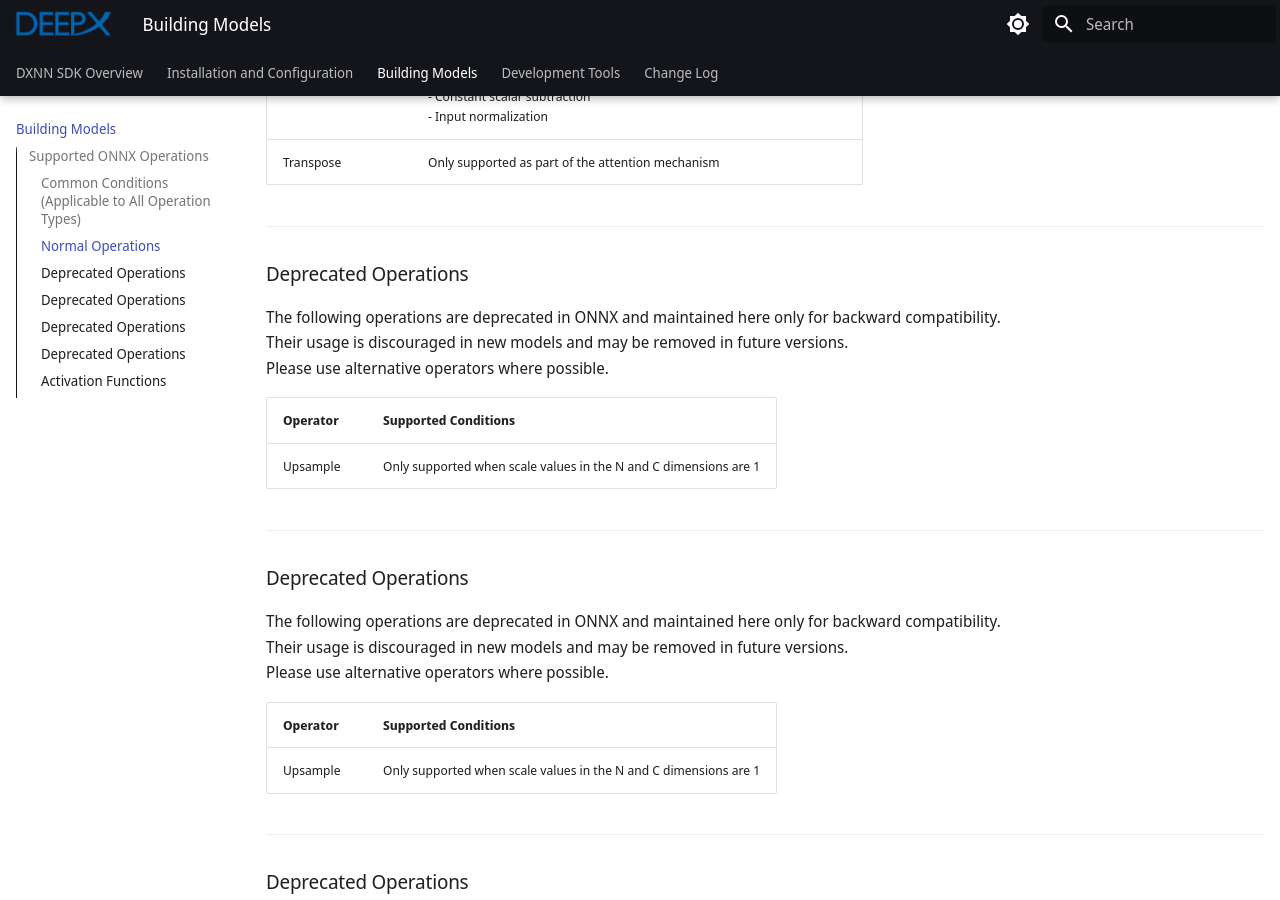
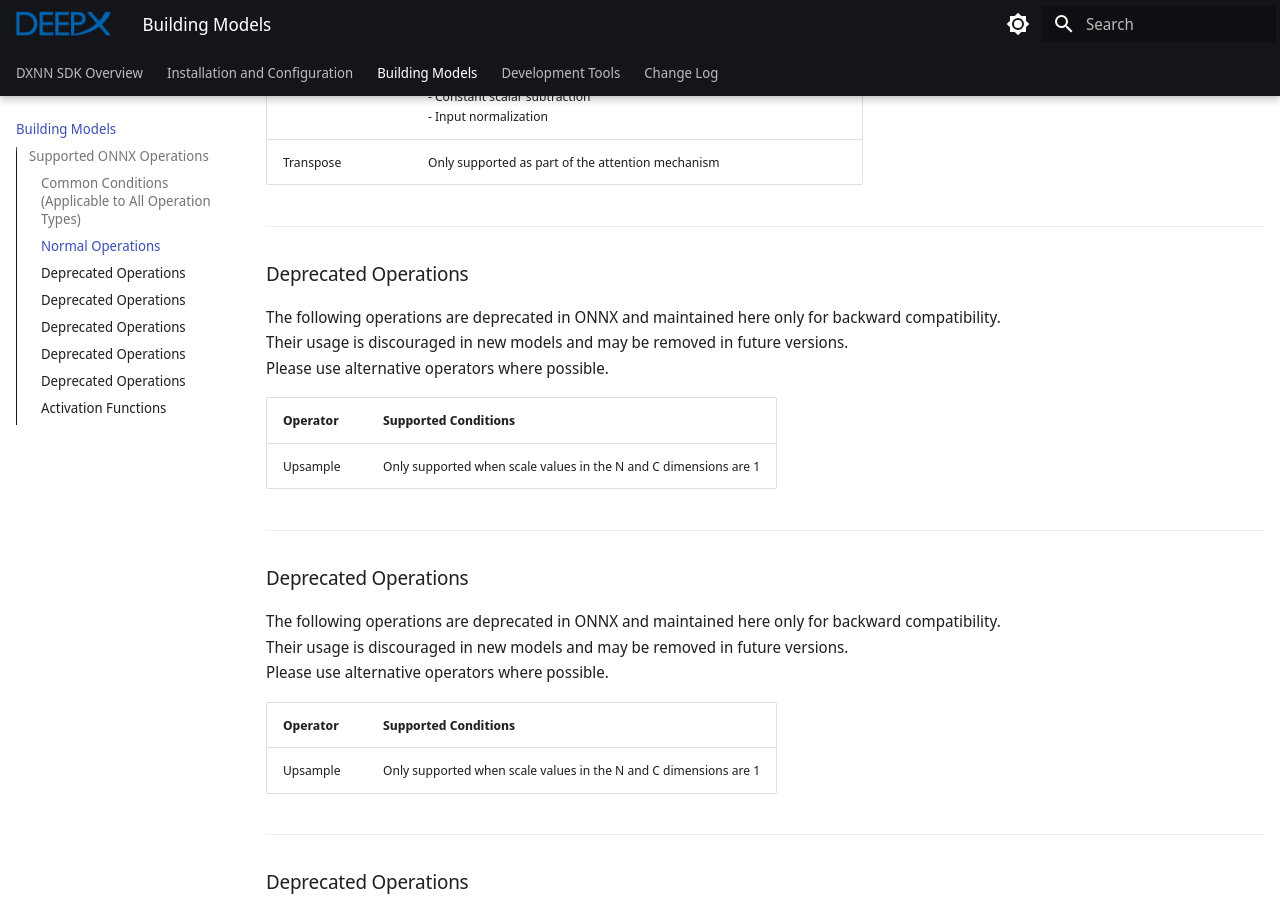
Before and after one commit to DEEPX-AI/dx-compiler, an MkDocs documentation site: the page built from source/docs/03_Building_Models.md, in a window 1280 px wide and 900 px high, scrolled down 2937 px. Built offline with MkDocs 1.6.1 and Material for MkDocs 9.7.7, drawn with Linux system fonts in a browser that asks for light colours.

Commit message:
compiler-20250821-rc2+manual.sha.ac8715b

```diff
--- a/source/docs/03_Building_Models.md
+++ b/source/docs/03_Building_Models.md
@@ -106,6 +106,18 @@
 | :----------- | :-------------------------------------------------------------------------- |
 | Upsample | Only supported when scale values in the N and C dimensions are 1 |
 
+---
+
+### Deprecated Operations
+
+The following operations are deprecated in ONNX and maintained here only for backward compatibility.
+Their usage is discouraged in new models and may be removed in future versions.
+Please use alternative operators where possible.
+
+| **Operator** | **Supported Conditions** |
+| :----------- | :-------------------------------------------------------------------------- |
+| Upsample | Only supported when scale values in the N and C dimensions are 1 |
+
 | **Operator** | **Supported Conditions** |
 | :----------- | :-------------------------------------------------------------------------- |
 | Upsample | Only supported when scale values in the N and C dimensions are 1 |
```
Also changed, not shown: 1 other file.
